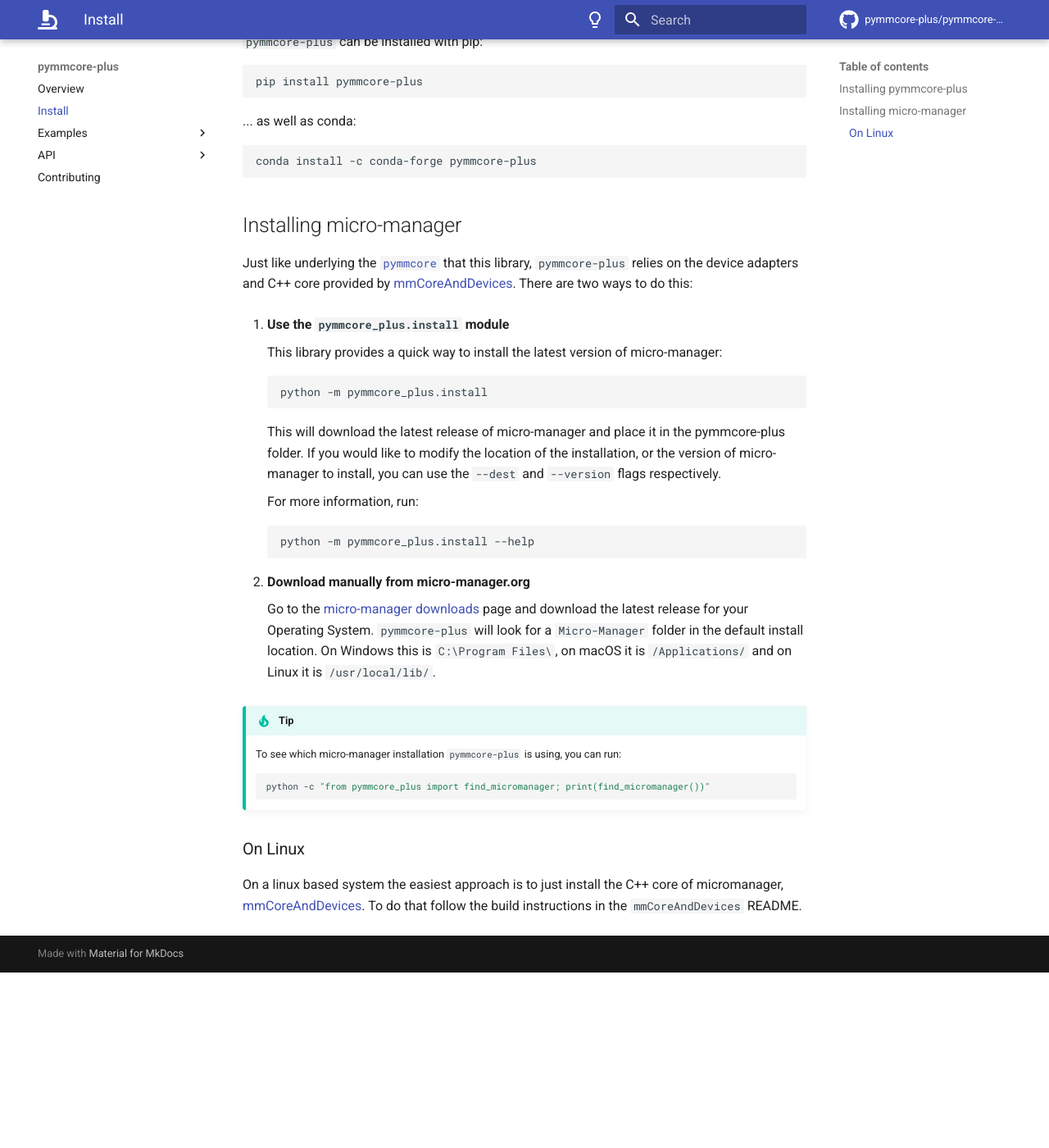
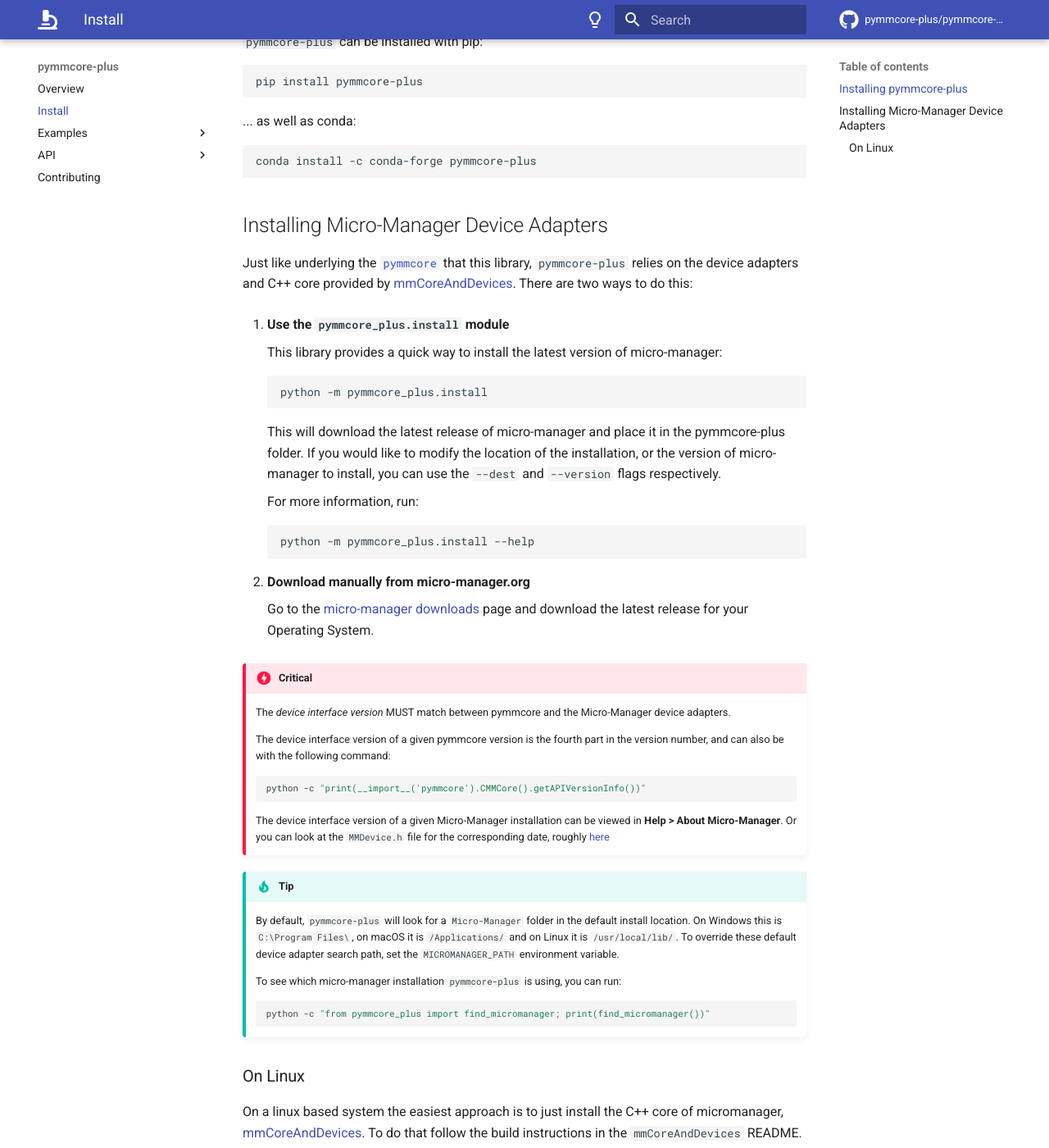
Before and after one commit to pymmcore-plus/pymmcore-plus, an MkDocs documentation site: the page built from docs/install.md, in a window 1280 px wide and 1400 px high, scrolled down 241 px. Shown: the whole window at 82% size. Built offline with MkDocs 1.6.1 and Material for MkDocs 9.7.7, drawn with Linux system fonts in a browser that asks for light colours; comment, search, counter and statistics services are not loaded; before the commit the page ends 1427 px from its top, so only the background shows below that.

````diff
--- a/docs/install.md
+++ b/docs/install.md
@@ -14,7 +14,7 @@ pip install pymmcore-plus
 conda install -c conda-forge pymmcore-plus
 ```
 
-## Installing micro-manager
+## Installing Micro-Manager Device Adapters
 
 Just like underlying the [`pymmcore`](https://github.com/micro-manager/pymmcore)
 that this library, `pymmcore-plus` relies on the device adapters and C++ core
@@ -46,12 +46,33 @@ There are two ways to do this:
 
     Go to the [micro-manager
     downloads](https://micro-manager.org/Micro-Manager_Nightly_Builds) page and
-    download the latest release for your Operating System. `pymmcore-plus` will
-    look for a `Micro-Manager` folder in the default install location. On
-    Windows this is `C:\Program Files\`, on macOS it is `/Applications/` and on
-    Linux it is `/usr/local/lib/`.
+    download the latest release for your Operating System.
+
+!!! danger "Critical"
+
+    The *device interface version* MUST match between pymmcore and the
+    Micro-Manager device adapters.
+
+    The device interface version of a given pymmcore version is the
+    fourth part in the version number, and can also be with the following
+    command:
+
+    ```bash
+    python -c "print(__import__('pymmcore').CMMCore().getAPIVersionInfo())"
+    ```
+
+    The device interface version of a given Micro-Manager installation can be viewed
+    in **Help > About Micro-Manager**.  Or you can look at the `MMDevice.h` file for
+    the corresponding date, roughly
+    [here](https://github.com/micro-manager/mmCoreAndDevices/blob/main/MMDevice/MMDevice.h#L30)
 
 !!! tip
+
+    By default, `pymmcore-plus` will look for a `Micro-Manager` folder in the
+    default install location. On Windows this is `C:\Program Files\`, on macOS it is
+    `/Applications/` and on Linux it is `/usr/local/lib/`. To override these default
+    device adapter search path, set the `MICROMANAGER_PATH` environment variable.
+
     To see which micro-manager installation `pymmcore-plus` is using, you
     can run:
 
@@ -59,6 +80,7 @@ There are two ways to do this:
     python -c "from pymmcore_plus import find_micromanager; print(find_micromanager())"
     ```
 
+
 ### On Linux
 
 On a linux based system the easiest approach is to just install the C++ core of
````
Also changed, not shown: README.md (+72 -128 lines).
